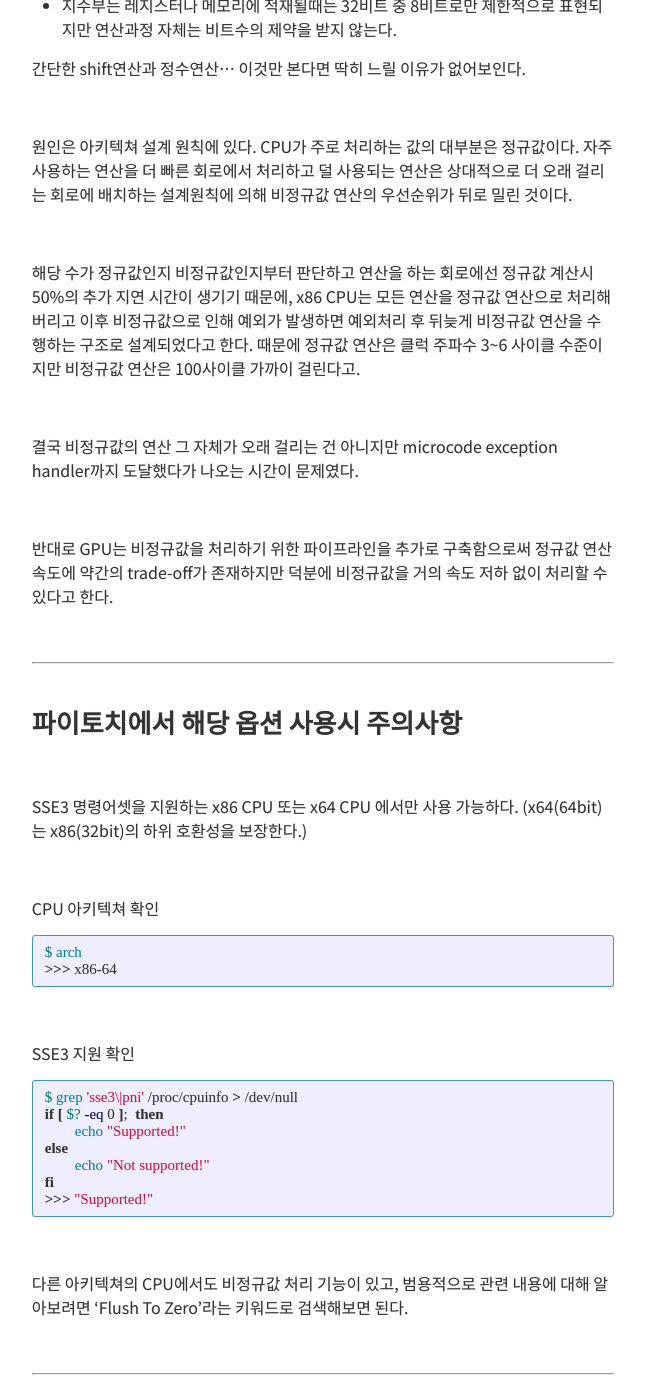
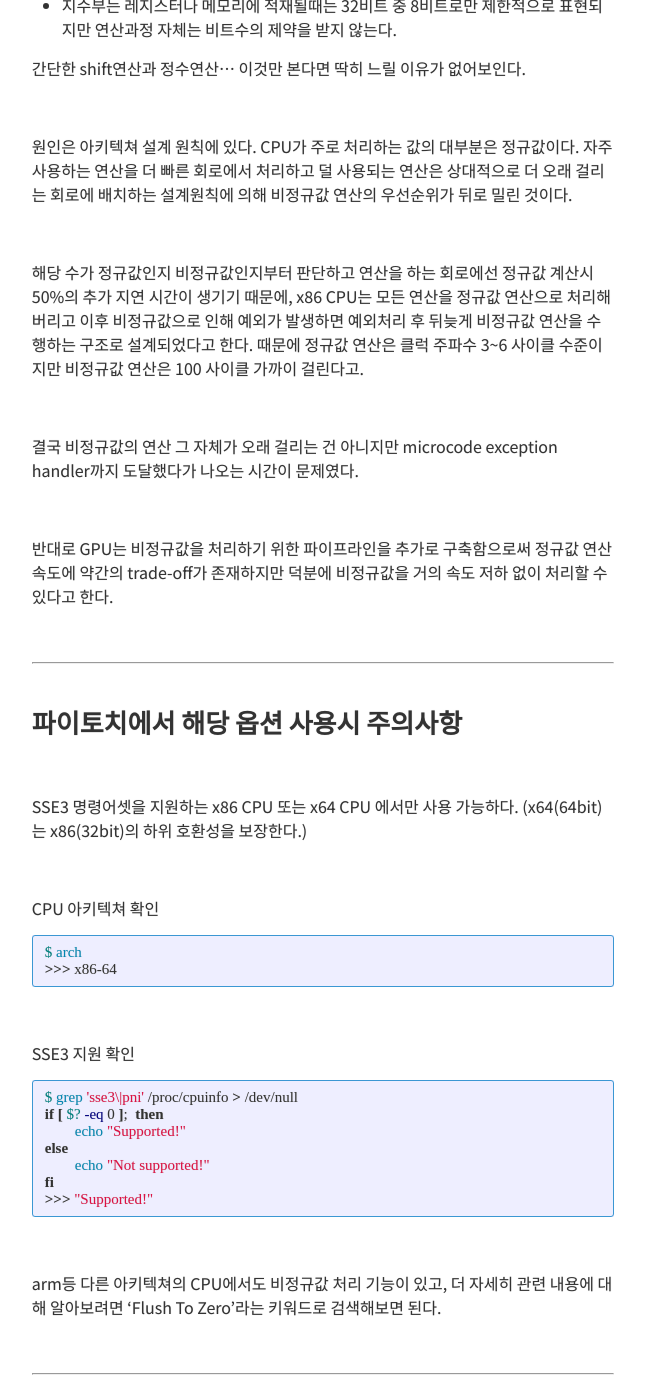
Before and after one commit to Clarit7/clarit7.github.io, a Jekyll site: the page built from _posts/2021-12-13-set_flush_denormal.md, in a window 1280 px wide and 1400 px high, scrolled down 2575 px. Shown: the whole window, without its empty margins (317-962 px from the left). Built offline with Jekyll 4.4.1, drawn with Linux system fonts in a browser that asks for light colours; some web fonts are replaced; formulas are drawn with MathJax 3; comment, search, counter and statistics services are not loaded; some of the changed text lies outside the part shown.

Commit message:
Update 2021-12-13-set_flush_denormal.md

```diff
--- a/_posts/2021-12-13-set_flush_denormal.md
+++ b/_posts/2021-12-13-set_flush_denormal.md
@@ -41,7 +41,7 @@
 
 <br/>
 
-일반적으로 부동소수점 값을 표현할 때는 아래 예시와 같이 유효숫자의 첫자리를 1의자리에서 시작한다. 가수부의 표현 범위를 0에서 10 사이로 정규화했기 때문에 이를 정규값이라고 한다.
+일반적으로 부동소수점 값을 표현할 때는 아래 예시와 같이 유효숫자의 첫자리를 1의자리에서 시작한다. 가수부의 표현 범위를 1이상 9이하, 즉 유효숫자를 일의 자리로 정규화했기 때문에 이를 정규값이라고 한다.
 
 $$ 1.05 \times 10^{-2} $$
 
@@ -94,7 +94,7 @@
 
 <br/>
 
-해당 수가 정규값인지 비정규값인지부터 판단하고 연산을 하는 회로에선 정규값 계산시 50%의 추가 지연 시간이 생기기 때문에, x86 CPU는 모든 연산을 정규값 연산으로 처리해버리고 이후 비정규값으로 인해 예외가 발생하면 예외처리 후 뒤늦게 비정규값 연산을 수행하는 구조로 설계되었다고 한다. 때문에 정규값 연산은 클럭 주파수 3~6 사이클 수준이지만 비정규값 연산은 100사이클 가까이 걸린다고.
+해당 수가 정규값인지 비정규값인지부터 판단하고 연산을 하는 회로에선 정규값 계산시 50%의 추가 지연 시간이 생기기 때문에, x86 CPU는 모든 연산을 정규값 연산으로 처리해버리고 이후 비정규값으로 인해 예외가 발생하면 예외처리 후 뒤늦게 비정규값 연산을 수행하는 구조로 설계되었다고 한다. 때문에 정규값 연산은 클럭 주파수 3~6 사이클 수준이지만 비정규값 연산은 100 사이클 가까이 걸린다고.
 
 <br/>
 
@@ -141,7 +141,7 @@
 
 <br/>
 
-다른 아키텍쳐의 CPU에서도 비정규값 처리 기능이 있고, 범용적으로 관련 내용에 대해 알아보려면 'Flush To Zero'라는 키워드로 검색해보면 된다.
+arm등 다른 아키텍쳐의 CPU에서도 비정규값 처리 기능이 있고, 더 자세히 관련 내용에 대해 알아보려면 'Flush To Zero'라는 키워드로 검색해보면 된다.
 
 <br/>
 
```
